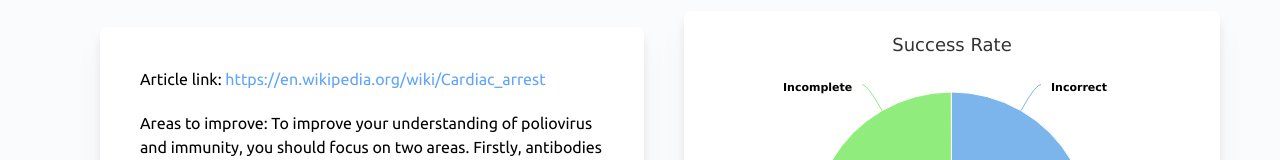
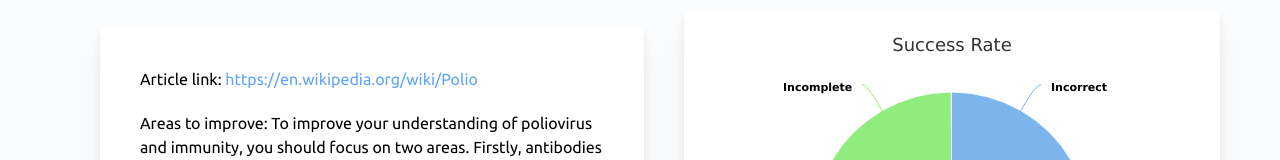
Before and after one commit to styled-man/story-blitz, a Next.js app in the folder frontend/: page /report in a window 1280 px wide. Shown: the part 137-297 px from the top of the page. Built offline with nearby package versions, Linux system fonts and the light colour scheme.

Commit message:
added polio

```diff
--- a/frontend/pages/report.tsx
+++ b/frontend/pages/report.tsx
@@ -66,7 +66,7 @@ const Results: NextPage = () => {
     }
 
     const [articleLink, setArticleLink] = useState<string>(
-        "https://en.wikipedia.org/wiki/Cardiac_arrest"
+        "https://en.wikipedia.org/wiki/Polio"
     )
     const [improvement, setImprovement] = useState<string>(
         `To improve your understanding of poliovirus and immunity, you should focus on two areas. Firstly, antibodies produced by the immune system, not surgery, are the way individuals develop immunity to poliovirus. Secondly, infection or vaccination with one type of poliovirus does not provide immunity against the other types. By reviewing the basics of the immune system and the specifics of poliovirus transmission and prevention, you will be better prepared to answer similar questions correctly in the future.`
```
